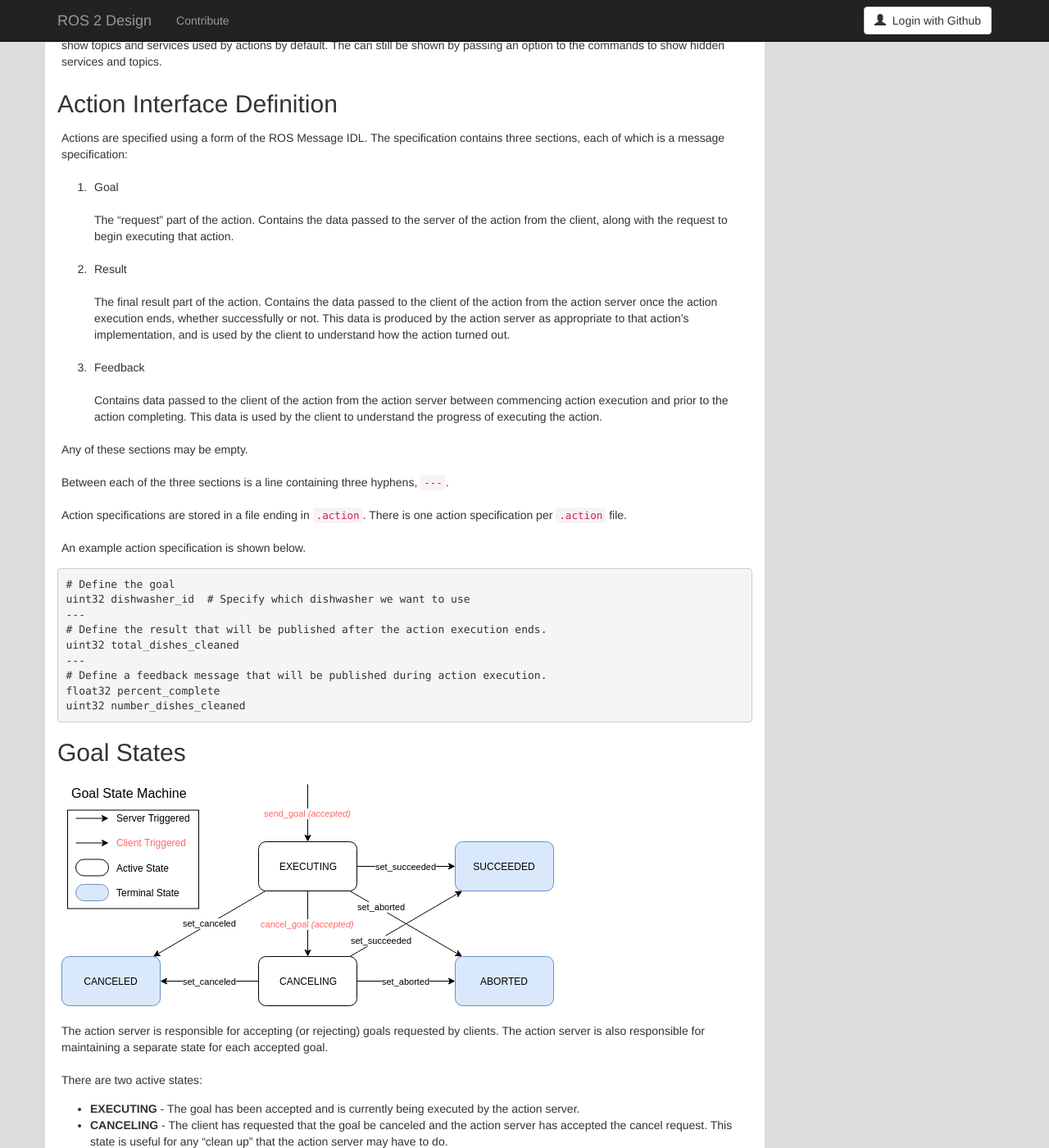
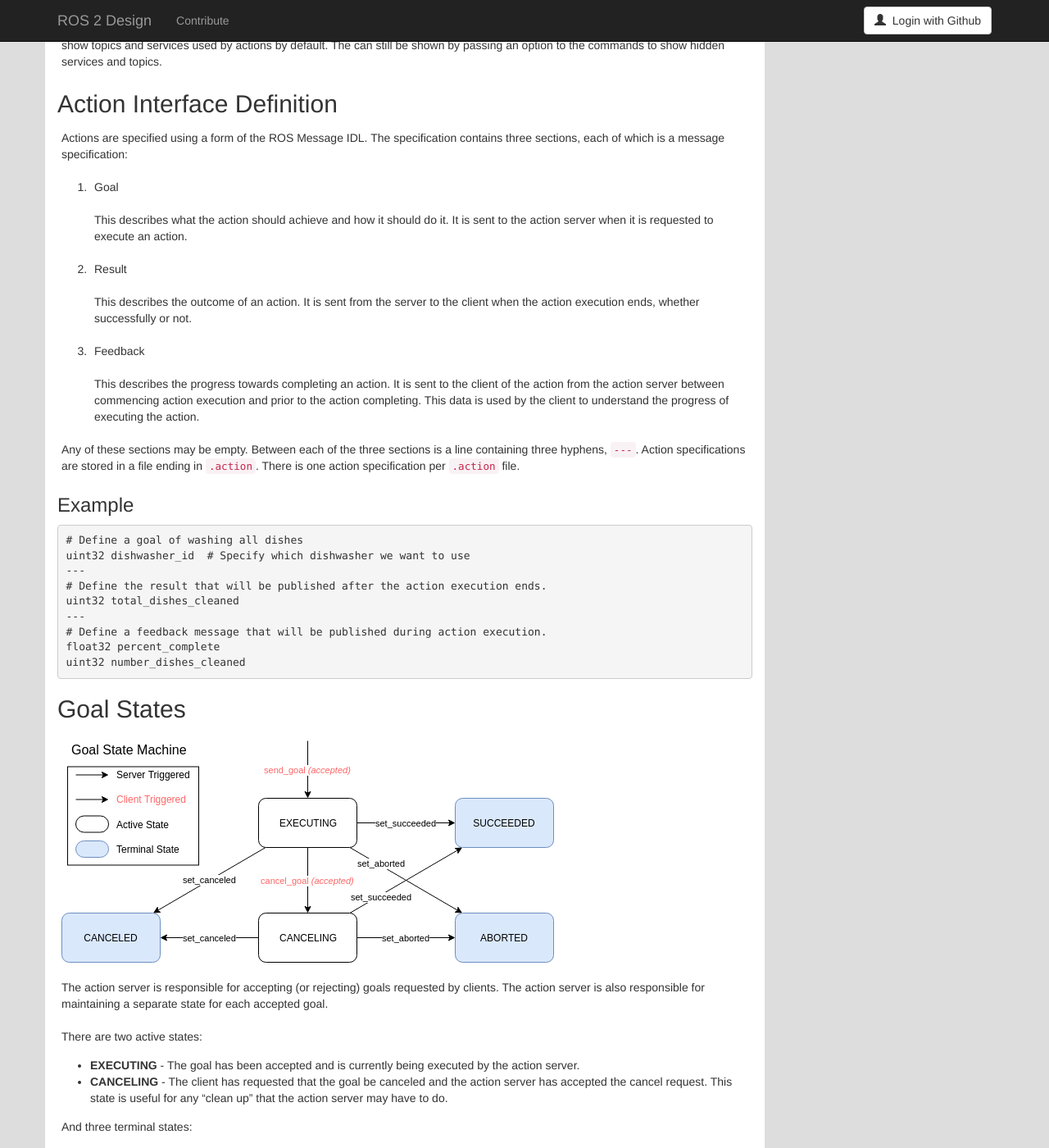
Before and after one commit to ros2/design, a Jekyll site: the page built from articles/actions.md, in a window 1280 px wide and 1400 px high, scrolled down 1869 px. Shown: the whole window at 82% size. Built offline with Jekyll 4.4.1, drawn with Linux system fonts in a browser that asks for light colours; nearby versions of some CDN libraries.

Commit message:
Make fragments in Action Inteface Definition complete sentences

````diff
--- a/articles/actions.md
+++ b/articles/actions.md
@@ -108,31 +108,29 @@ The specification contains three sections, each of which is a message specificat
 
 1. Goal
 
-   The "request" part of the action.
-   Contains the data passed to the server of the action from the client, along with the request to begin executing that action.
+   This describes what the action should achieve and how it should do it.
+   It is sent to the action server when it is requested to execute an action.
 
 1. Result
 
-   The final result part of the action.
-   Contains the data passed to the client of the action from the action server once the action execution ends, whether successfully or not.
-   This data is produced by the action server as appropriate to that action's implementation, and is used by the client to understand how the action turned out.
+   This describes the outcome of an action.
+   It is sent from the server to the client when the action execution ends, whether successfully or not.
 
 1. Feedback
 
-   Contains data passed to the client of the action from the action server between commencing action execution and prior to the action completing.
+   This describes the progress towards completing an action.
+   It is sent to the client of the action from the action server between commencing action execution and prior to the action completing.
    This data is used by the client to understand the progress of executing the action.
 
 Any of these sections may be empty.
-
 Between each of the three sections is a line containing three hyphens, `---`.
-
 Action specifications are stored in a file ending in `.action`.
 There is one action specification per `.action` file.
 
-An example action specification is shown below.
+### Example
 
 ```
-# Define the goal
+# Define a goal of washing all dishes
 uint32 dishwasher_id  # Specify which dishwasher we want to use
 ---
 # Define the result that will be published after the action execution ends.
````
